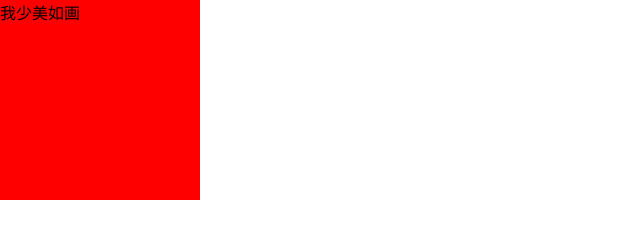
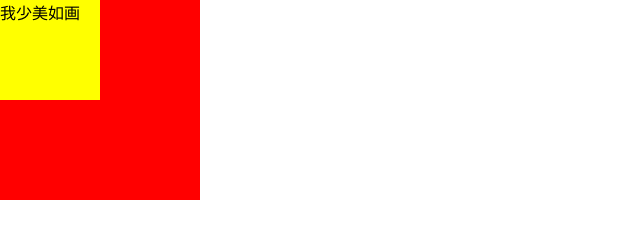
Before and after one commit to invokerdgq/multi, a plain HTML site: page app/index.html in a window 1280 px wide. Shown: the whole page, without its empty margins (0-640 px from the left). Drawn offline with Linux system fonts and the light colour scheme.

Commit message:
多福多

```diff
--- a/app/test.css
+++ b/app/test.css
@@ -7,3 +7,8 @@ div{
     height: 200px;
     background: red;
 }
+p{
+    width: 100px;
+    height: 100px;
+    background: yellow;
+}
```
